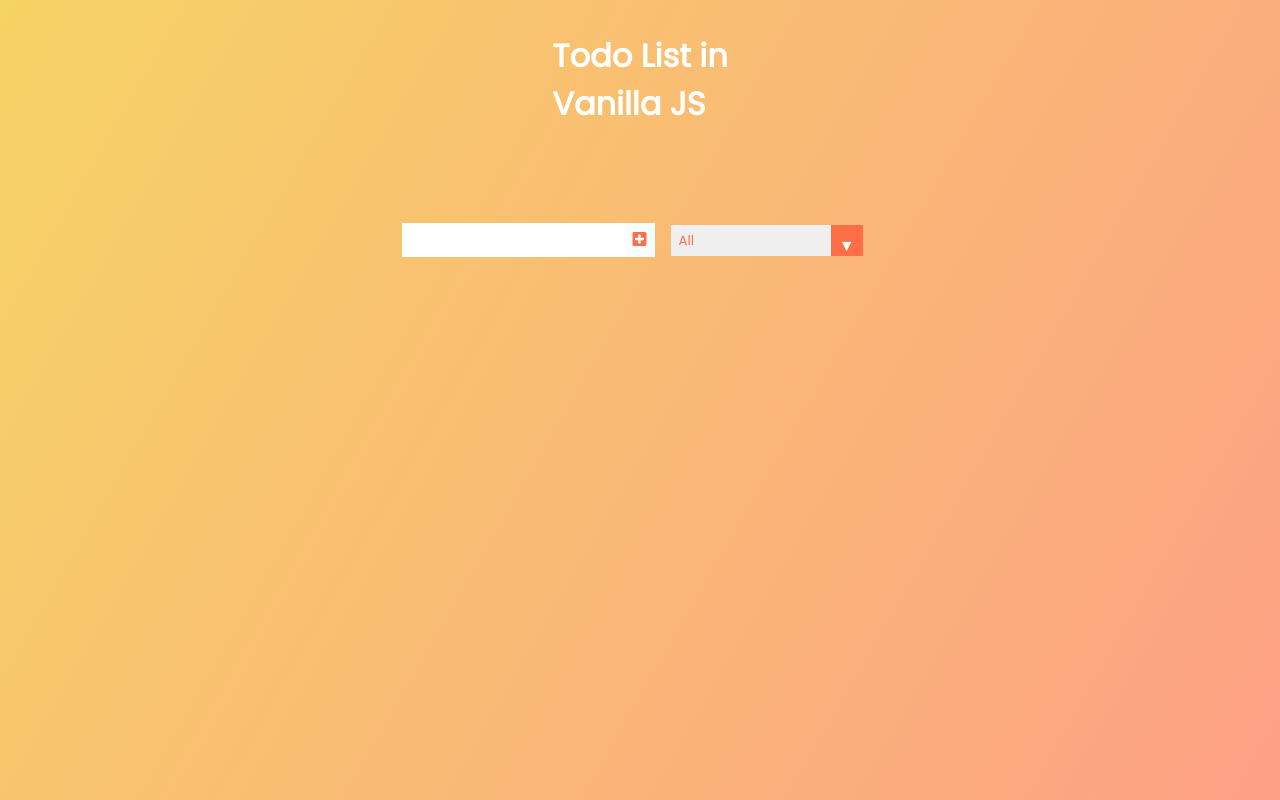
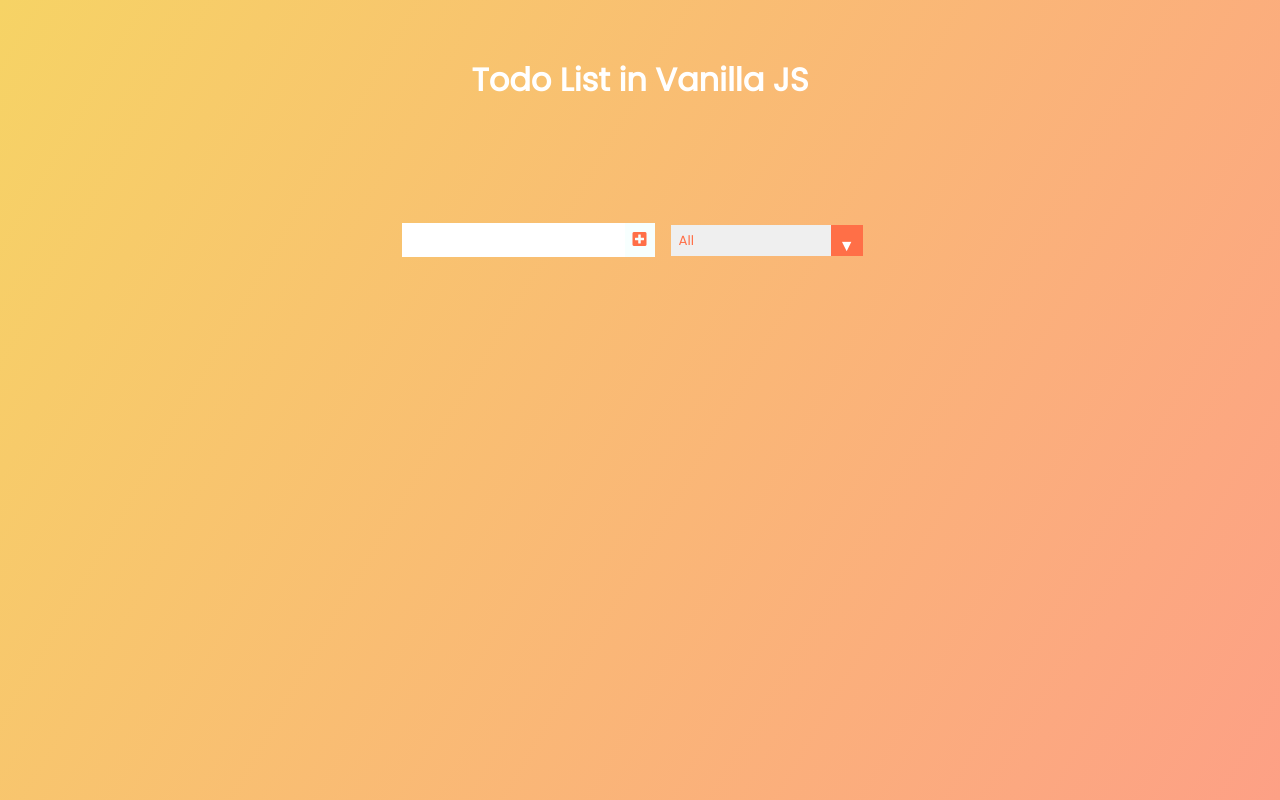
Before and after one commit to spatulatom/todo-vanillajs, a plain HTML site: page index.html in a window 1280 px wide. Drawn offline with Linux system fonts and the light colour scheme.

Commit message:
Vanilla JS

```diff
--- a/index.html
+++ b/index.html
@@ -18,7 +18,7 @@
   </head>
   <body>
     <header>
-      <h1>Todo List in <br>Vanilla JS</h1>
+      <div><h1>Todo List in Vanilla JS</h1></div>
     </header>
     <form>
       <input type="text" class="todo-input" />
```
